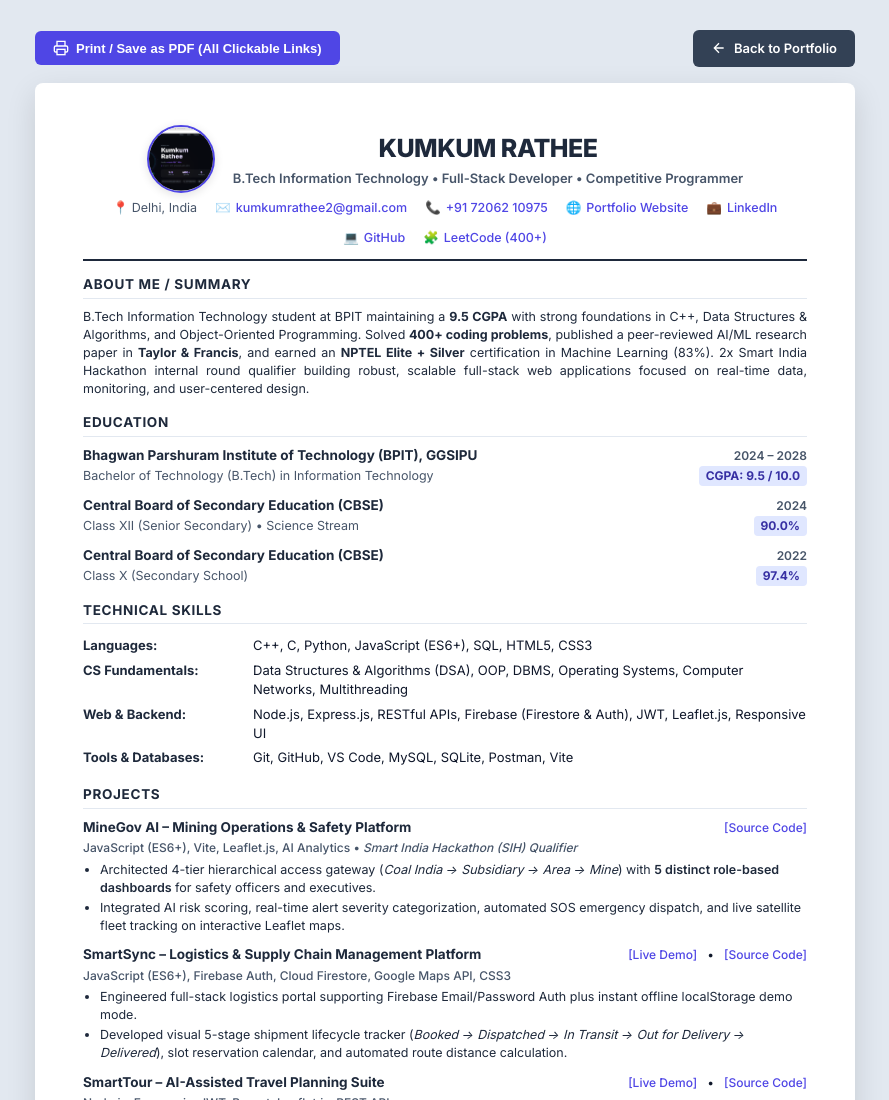
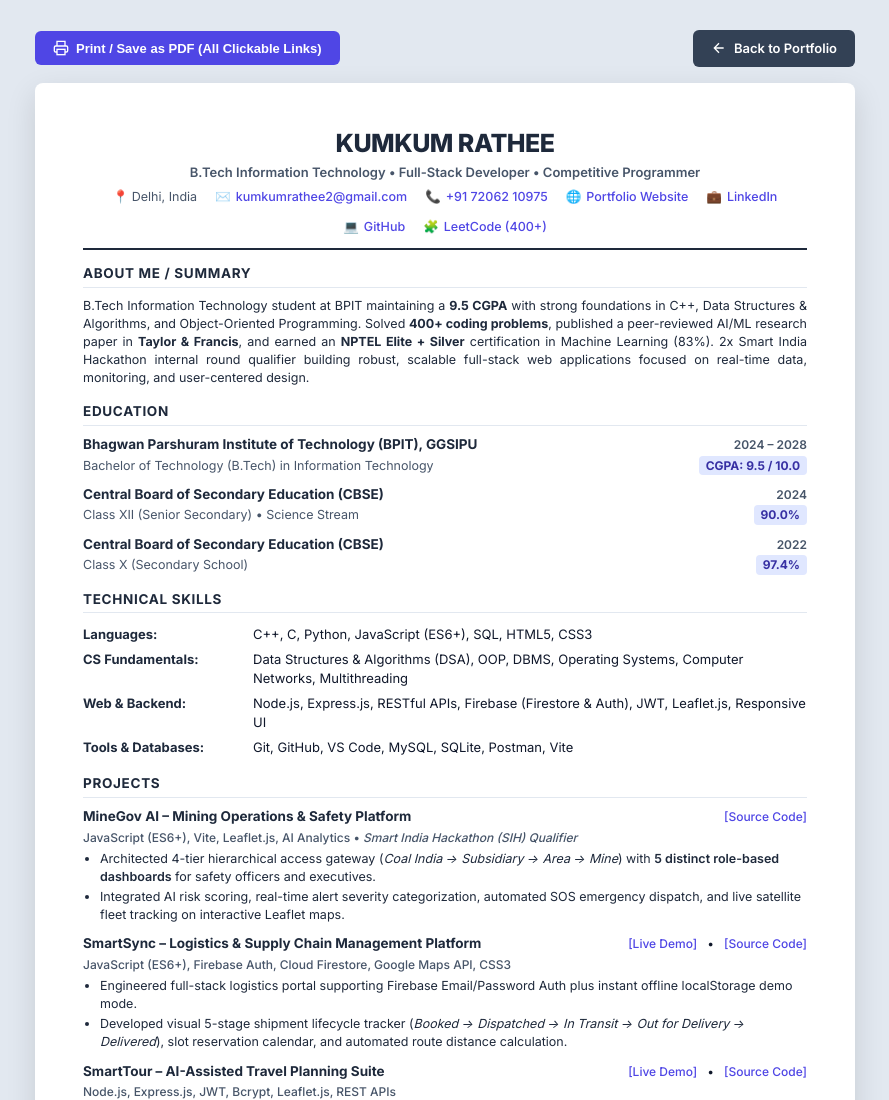
Before and after one commit to kumkumrathee12/Portfolio, a plain HTML site: page Kumkum_Rathee_Resume.html in a window 1280 px wide. Shown: the top 1100 px of the page, without its empty margins (195-1084 px from the left). Drawn offline with Linux system fonts and the light colour scheme.

Commit message:
Remove photo from resume HTML

```diff
--- a/Kumkum_Rathee_Resume.html
+++ b/Kumkum_Rathee_Resume.html
@@ -105,16 +105,7 @@
       margin-bottom: 6px;
     }
 
-    .resume-photo {
-      width: 68px;
-      height: 68px;
-      border-radius: 50%;
-      object-fit: cover;
-      object-position: center 18%;
-      border: 2px solid var(--accent);
-      box-shadow: 0 2px 10px rgba(0,0,0,0.12);
-      flex-shrink: 0;
-    }
+
 
     .name {
       font-size: 25px;
@@ -415,7 +406,7 @@
     <!-- ═══ HEADER ═══ -->
     <header class="header">
       <div class="header-layout">
-        <img src="photo.jpg" alt="Kumkum Rathee" class="resume-photo" onerror="this.src='github_avatar.jpg';" />
+
         <div>
           <h1 class="name">Kumkum Rathee</h1>
           <p class="headline">B.Tech Information Technology &bull; Full-Stack Developer &bull; Competitive Programmer</p>
```
